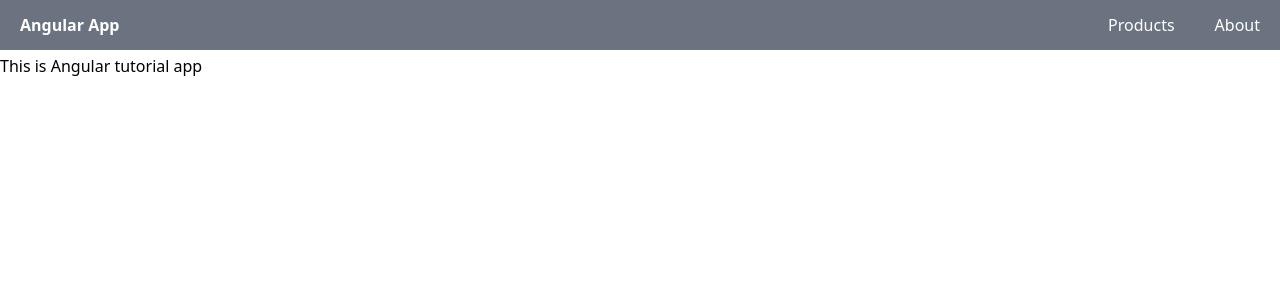
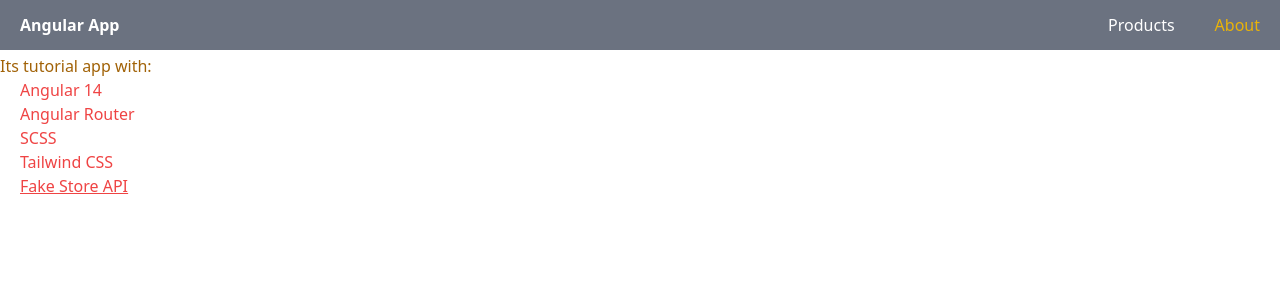
Before and after one commit to grentsva/angular-tutorial, an Angular app: page /about in a window 1280 px wide. Shown: the top 300 px of the page. Built offline with nearby package versions, Linux system fonts and the light colour scheme; no server answers.

Commit message:
Add about page and page-not-found

```diff
--- a/package.json
+++ b/package.json
@@ -1,6 +1,6 @@
 {
   "name": "angular-tutorial",
-  "version": "0.7.0",
+  "version": "0.8.0",
   "scripts": {
     "ng": "ng",
     "start": "ng serve",
--- a/src/app/app-routing.module.ts
+++ b/src/app/app-routing.module.ts
@@ -1,11 +1,13 @@
 import { NgModule } from '@angular/core'
 import { RouterModule, Routes } from '@angular/router'
 import { AboutPageComponent } from './pages/about-page/about-page.component'
+import { PageNotFoundComponent } from './pages/page-not-found/page-not-found.component'
 import { ProductPageComponent } from './pages/product-page/product-page.component'
 
 const routes: Routes = [
   { path: '', component: ProductPageComponent },
-  { path: 'about', component: AboutPageComponent }
+  { path: 'about', component: AboutPageComponent },
+  { path: '**', pathMatch: 'full', component: PageNotFoundComponent }
 ]
 
 @NgModule({
--- a/src/app/app.module.ts
+++ b/src/app/app.module.ts
@@ -13,7 +13,8 @@ import { FocusDirective } from './directives/focus.directive'
 import { ProductPageComponent } from './pages/product-page/product-page.component'
 import { AboutPageComponent } from './pages/about-page/about-page.component'
 import { NavigationComponent } from './components/navigation/navigation.component'
-import { PreloaderComponent } from './components/common/preloader/preloader.component'
+import { PreloaderComponent } from './components/common/preloader/preloader.component';
+import { PageNotFoundComponent } from './pages/page-not-found/page-not-found.component'
 
 @NgModule({
   declarations: [
@@ -27,7 +28,8 @@ import { PreloaderComponent } from './components/common/preloader/preloader.comp
     ProductPageComponent,
     AboutPageComponent,
     NavigationComponent,
-    PreloaderComponent
+    PreloaderComponent,
+    PageNotFoundComponent
   ],
   imports: [
     BrowserModule,
--- a/src/app/components/navigation/navigation.component.html
+++ b/src/app/components/navigation/navigation.component.html
@@ -2,7 +2,19 @@
     <h1 class="font-bold">Angular App</h1>
 
     <span>
-        <a routerLink="/" class="mr-10">Products</a>
-        <a routerLink="/about">About</a>
+        <a
+            routerLink="/"
+            routerLinkActive="text-yellow-500"
+            [routerLinkActiveOptions]="{exact:true}"
+            class="mr-10"
+        >
+            <span>Products</span>
+        </a>
+        <a
+            routerLink="/about"
+            routerLinkActive="text-yellow-500"
+        >
+            <span>About</span>
+        </a>
     </span>
 </nav>
--- a/src/app/pages/about-page/about-page.component.html
+++ b/src/app/pages/about-page/about-page.component.html
@@ -1,3 +1,12 @@
-<div>
-    This is Angular tutorial app
+<div class="text-yellow-700">
+    <span>Its tutorial app with:</span>
+    <ul class="ml-5 text-red-500">
+        <li>Angular 14</li>
+        <li>Angular Router</li>
+        <li>SCSS</li>
+        <li>Tailwind CSS</li>
+        <li class="underline decoration-1">
+            <a href="https://fakestoreapi.com/">Fake Store API</a>
+        </li>
+    </ul>
 </div>
--- /dev/null
+++ b/src/app/pages/page-not-found/page-not-found.component.html
@@ -0,0 +1,4 @@
+<div class="flex flex-col items-center text-red-500">
+    <h1>404 Error</h1>
+    <h1>Page Not Found</h1>
+</div>
--- /dev/null
+++ b/src/app/pages/page-not-found/page-not-found.component.ts
@@ -0,0 +1,12 @@
+import { Component, OnInit } from '@angular/core'
+
+@Component({
+  selector: 'app-page-not-found',
+  templateUrl: './page-not-found.component.html',
+  styleUrls: ['./page-not-found.component.scss']
+})
+export class PageNotFoundComponent implements OnInit {
+  constructor() {}
+
+  ngOnInit(): void {}
+}
```
Also changed, not shown: src/app/pages/page-not-found/page-not-found.component.scss (added).
